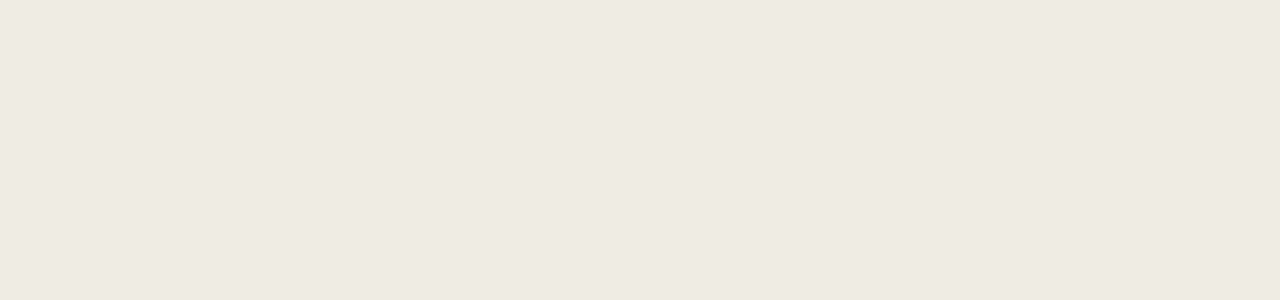
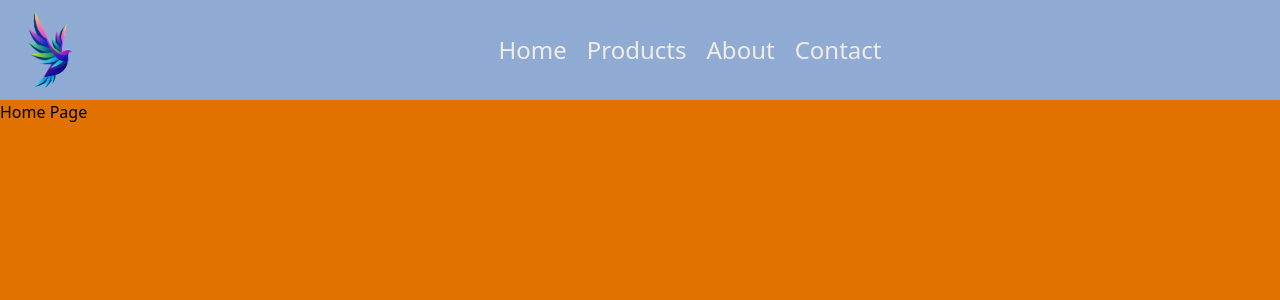
Before and after one commit to Poorna2241/computer-shop-frontend, a React app: page / in a window 1280 px wide. Before the commit this address had no page. Shown: the top 300 px of the page. Built offline with nearby package versions, Linux system fonts and the light colour scheme; the HTML template or start-up script is replaced by a standard one.

Commit message:
Add pages and new components

```diff
--- a/package.json
+++ b/package.json
@@ -13,6 +13,7 @@
     "@tailwindcss/vite": "^4.1.18",
     "react": "^19.2.0",
     "react-dom": "^19.2.0",
+    "react-icons": "^5.5.0",
     "react-router-dom": "^7.12.0",
     "tailwindcss": "^4.1.18"
   },
--- a/src/App.jsx
+++ b/src/App.jsx
@@ -8,6 +8,7 @@ import HomePage from './pages/homePage'
 import LoginPage from './pages/loginPage'
 import RegisterPage from './pages/registerPage'
 import AdminPage from './pages/adminPage'
+import TestPage from './pages/test'
 
 function App() {
 
@@ -15,10 +16,11 @@ function App() {
     <BrowserRouter>
       <div className="w-full h-screen bg-primary text-secondary">
         <Routes >
-          <Route path="/home" element={<HomePage/>}/>
+          <Route path="/*" element={<HomePage/>}/>
           <Route path="/login" element={<LoginPage/>}/>
           <Route path="/register" element={<RegisterPage/>}/>
-          <Route path="/admin" element={<AdminPage/>}/>
+          <Route path="/admin/*" element={<AdminPage/>}/>
+          <Route path="/test" element={<TestPage/>}/>
         </Routes>
       </div>
     </BrowserRouter>
--- a/src/components/header.jsx
+++ b/src/components/header.jsx
@@ -1,14 +1,17 @@
+import { Link } from "react-router-dom";
 import UserData from "./userData";
 
 export default function Header() {
     return (
-        <header className="w-full h-30 bg-accent">
+        <header className="w-full h-[100px] bg-accent flex">
+            <img src="/logo.png" alt="Logo" className="h-[100px]"/>
+            <div className="w-full h-full flex justify-center items-center gap-[20px] text-2xl text-primary ">
+                <Link to="/">Home</Link>
+                <Link to="/products">Products</Link>
+                <Link to="/about">About</Link>
+                <Link to="/contact">Contact</Link>
+            </div>
 
-            <div>
-                <UserData name="John Doe" email=""/>
-                <h3>Store Logo</h3>
-
-            </div>
         </header>
     )
 }
--- a/src/index.css
+++ b/src/index.css
@@ -1,7 +1,33 @@
 @import "tailwindcss";
+
+
+/* @theme is valid in Tailwind CSS v4 */
 
 @theme{
     --color-primary: #EFECE3;
     --color-secondary: #000000;
     --color-accent: #8fabd4;
 }
+
+/* For Chrome, Edge, Safari */
+*::-webkit-scrollbar {
+  width: 12px; /* Set the width */
+}
+
+*::-webkit-scrollbar-track {
+  background: transparent; /* Color of the track */
+}
+
+*::-webkit-scrollbar-thumb {
+  background: #888; /* Color of the scrollbar thumb */
+}
+
+*::-webkit-scrollbar-thumb:hover {
+  background: #555; /* Color on hover */
+}
+
+/* For Firefox */
+* {
+  scrollbar-width: thin; /* "auto" or "thin" */
+  scrollbar-color: #888 transparent; /* thumb color track color */
+}
--- a/src/pages/adminPage.jsx
+++ b/src/pages/adminPage.jsx
@@ -1,4 +1,43 @@
+import React from "react";
+import { Link, Route, Routes } from "react-router-dom";
+import HomePage from "./homePage";
+import { LuClipboardList } from "react-icons/lu";
+import { LuBoxes } from "react-icons/lu";
+import { LuUsers } from "react-icons/lu";
+import { MdOutlineRateReview } from "react-icons/md";
 export default function AdminPage() {
 
-    return(<></>);
+    return(
+    <div className="w-full h-full flex bg-accent">
+        <div className="w-[300px] h-full bg-accent">
+
+            <div className="w-full h-[100px] text-primary flex items-center text-2xl">
+                <img src="/logo.png" alt="Logo" className="h-full"/>
+                <h1>Admin </h1>
+
+            </div>
+
+            <div className="w-full h-[400px]  text-primary text-2xl flex flex-col">
+
+
+                <Link to="/admin/orders" className="w-full flex items-center h-[30px] gap-[10px]"><LuClipboardList />Orders</Link>
+                <Link to="/admin/products" className="w-full flex items-center h-[30px] gap-[10px]"><LuBoxes />Products</Link>
+                <Link to="/admin/users" className="w-full flex items-center h-[30px] gap-[10px]"><LuUsers />Users</Link>
+                <Link to="/admin/reviews" className="w-full flex items-center h-[30px] gap-[10px]"><MdOutlineRateReview />Reviews</Link>
+            </div>
+
+        </div>
+
+        <div className=" w-[calc(100%-300px)] h-full max-h-full bg-primary overflow-y-scroll border-4 rounded-3xl border-accent">
+            {/* <div className="w-full h-full max-h-full overflow-y-scroll"></div> */}
+            <Routes path="/admin/*">
+                <Route path="/orders" element={<h1>Orders Page</h1>}></Route>
+                <Route path="/products" element={<h1>Products Page</h1>}></Route>
+                <Route path="/users" element={<h1>Users Page</h1>}></Route>
+                <Route path="/reviews" element={<h1>Reviews Page</h1>}></Route>
+            </Routes>
+        </div>
+
+    </div>)
+    ;
 }
--- a/src/pages/homePage.jsx
+++ b/src/pages/homePage.jsx
@@ -1,9 +1,20 @@
+import { Route, Routes } from "react-router-dom";
 import Header from "../components/header.jsx";
 
 export default function HomePage(){
     return(
     <div className="w-full h-full">
         <Header/>
-    <h1>Home Page</h1>
+
+    <div className="w-full h-[calc(100%-100px)] bg-amber-600 ">
+        <Routes path="/*">
+            <Route path="/" element={<h1>Home Page</h1>}></Route>
+            <Route path="/products" element={<h1>Products Page</h1>}></Route>
+            <Route path="/about" element={<h1>About Page</h1>}></Route>
+            <Route path="/contact" element={<h1>Contact Page</h1>}></Route>
+            <Route path="/*" element={<h1>404 Not Found</h1>}></Route>
+
+        </Routes>
+    </div>
     </div>);
 }
--- /dev/null
+++ b/src/pages/test.jsx
@@ -0,0 +1,7 @@
+export default function TestPage() {
+    return (
+        <div>
+            <h1>Test Page</h1>
+        </div>
+    );
+}
```
Also changed, not shown: 1 other file (tests, documents, lock files or other folders).
